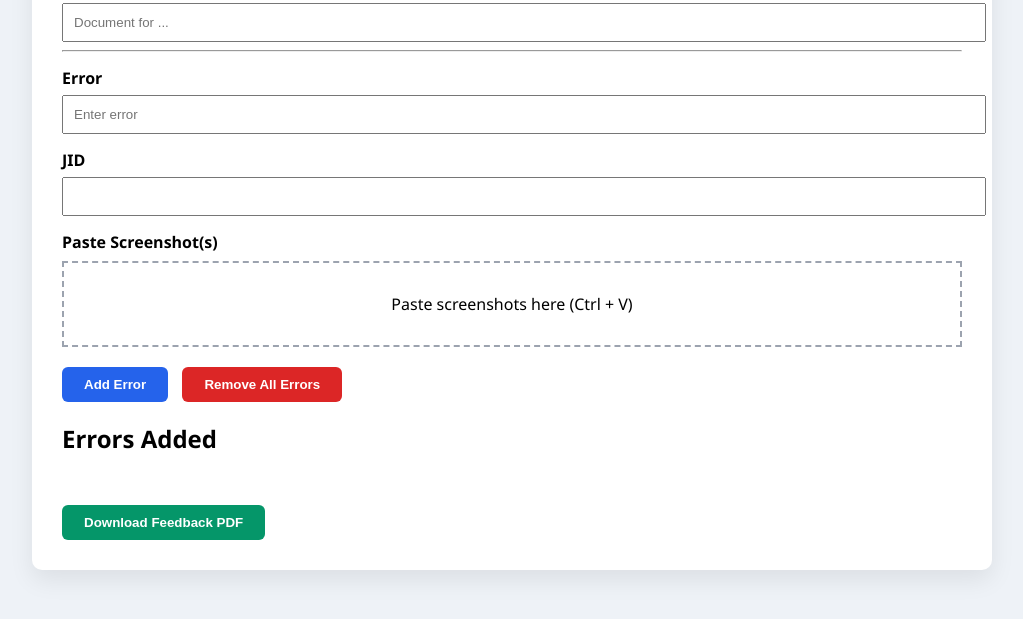
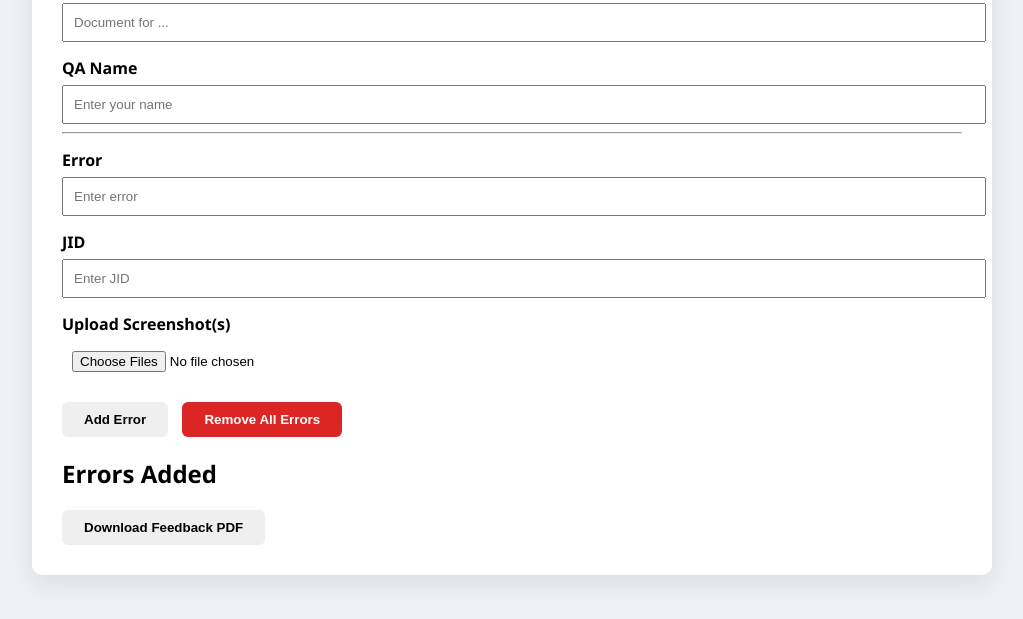
Before and after one commit to raviibaba/qafeedbackprep, a plain HTML site: page index.html in a window 1280 px wide. Shown: the part 181-800 px from the top of the page, without its empty margins (128-1151 px from the left). Drawn offline with nearby package versions, Linux system fonts and the light colour scheme; no server answers.

Commit message:
Update index.html

```diff
--- a/index.html
+++ b/index.html
@@ -12,27 +12,29 @@
   <h1>QC Feedback Tool</h1>
 
   <label>Document Name</label>
-  <input type="text" id="docName" placeholder="Document for ...">
+  <input type="text" id="documentNameInput" placeholder="Document for ...">
+
+  <label>QA Name</label>
+  <input type="text" id="qaNameInput" placeholder="Enter your name">
 
   <hr>
 
   <label>Error</label>
-  <input type="text" id="errorText" placeholder="Enter error">
-  <div id="grammarSuggestion" class="suggestion"></div>
+  <input type="text" id="errorInput" placeholder="Enter error">
 
   <label>JID</label>
-  <input type="text" id="jid">
+  <input type="text" id="jidInput" placeholder="Enter JID">
 
-  <label>Paste Screenshot(s)</label>
-  <div id="pasteArea">Paste screenshots here (Ctrl + V)</div>
+  <label>Upload Screenshot(s)</label>
+  <input type="file" id="screenshotsInput" multiple>
 
-  <button class="primary" onclick="addError()">Add Error</button>
+  <button id="addErrorBtn">Add Error</button>
   <button class="remove-all" onclick="removeAllErrors()">Remove All Errors</button>
 
   <h2>Errors Added</h2>
-  <div id="errorList"></div>
+  <div id="errorsContainer"></div>
 
-  <button class="download" onclick="downloadPDF()">Download Feedback PDF</button>
+  <button id="downloadPDFBtn">Download Feedback PDF</button>
 </div>
 
 <!-- Confirm popup -->
```
